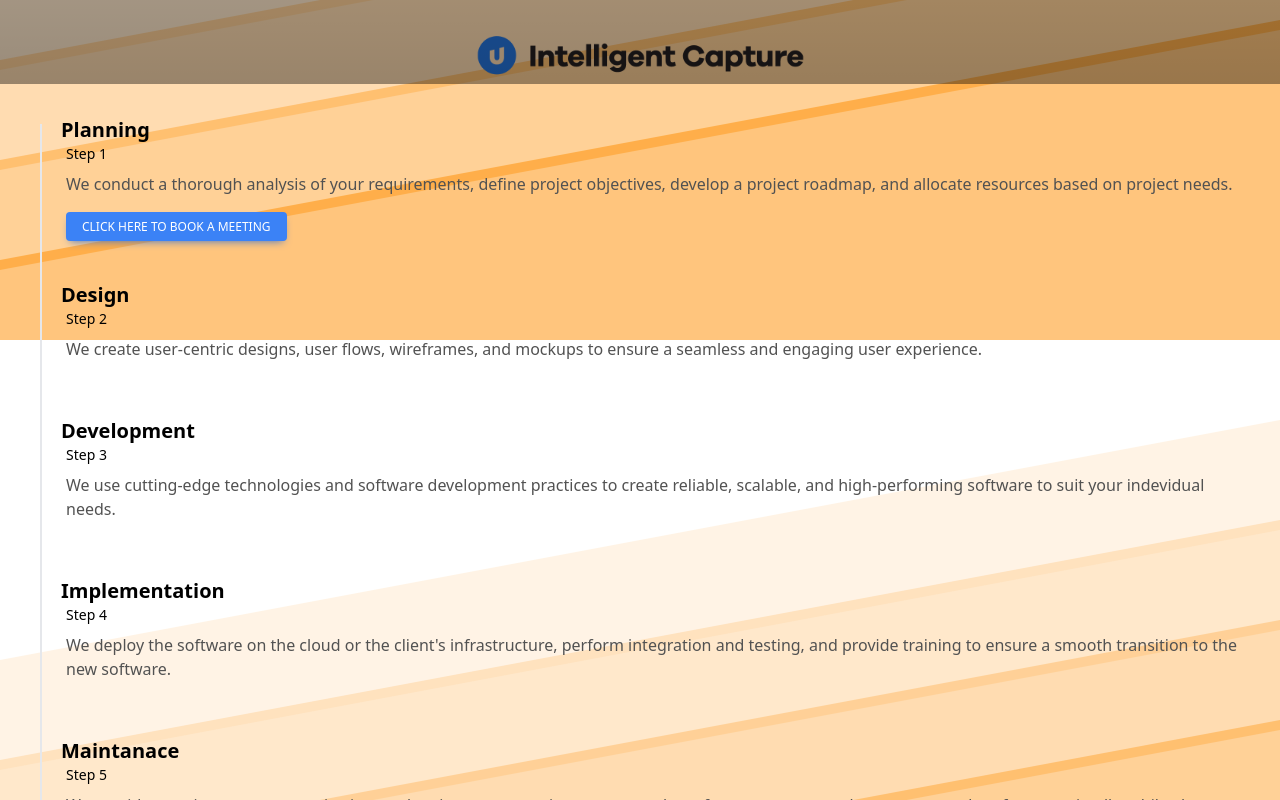
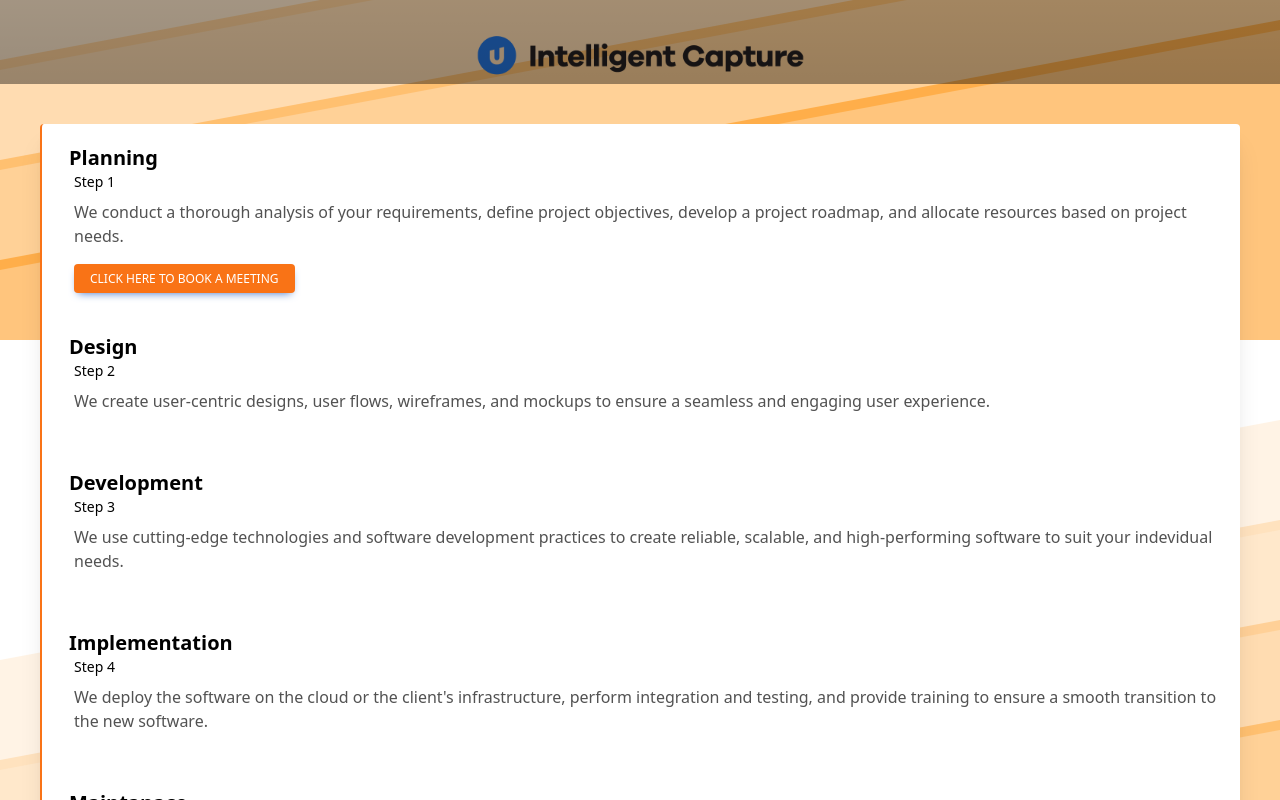
Before and after one commit to KeenanLombard/BlueRaccoon, a Nuxt app: page /software in a window 1280 px wide. Shown: the part 460-1260 px from the top of the page. Built offline with nearby package versions, Linux system fonts and the light colour scheme.

Commit message:
timeline

```diff
--- a/components/timeline.vue
+++ b/components/timeline.vue
@@ -1,8 +1,8 @@
 <template lang="">
   <div>
-    <ol class="border-l-2 border-primary">
+    <ol class="border-l-2 border-orange-500 bg-white p-2 rounded shadow-xl">
       <li>
-        <div class="flex-start flex items-center">
+        <div class="flex-start flex items-center mt-5">
           <div
             class="-ml-[9px] mr-3 -mt-2 flex h-4 w-4 items-center justify-center rounded-full bg-primary"></div>
           <h4 class="-mt-2 text-xl font-semibold">Planning</h4>
@@ -21,7 +21,7 @@
           <a
             href="https://outlook.office365.com/owa/calendar/consultblueracccooncoza@blueraccoon.co.za/bookings/s/fW1JhTF9X0GtGqrAfPxOpA2">
             <button
-              class="rounded bg-blue-500 hover:bg-blue-600 text-white px-4 pt-[6px] pb-[5px] text-xs font-medium uppercase leading-normal shadow-[0_4px_9px_-4px_#3b71ca] transition duration-150 ease-in-out hover:bg-primary-600 hover:shadow-[0_8px_9px_-4px_rgba(59,113,202,0.3),0_4px_18px_0_rgba(59,113,202,0.2)] focus:bg-primary-600 focus:shadow-[0_8px_9px_-4px_rgba(59,113,202,0.3),0_4px_18px_0_rgba(59,113,202,0.2)] focus:outline-none focus:ring-0 active:bg-primary-700 active:shadow-[0_8px_9px_-4px_rgba(59,113,202,0.3),0_4px_18px_0_rgba(59,113,202,0.2)]"
+              class="rounded bg-orange-500 hover:bg-orange-600 text-white px-4 pt-[6px] pb-[5px] text-xs font-medium uppercase leading-normal shadow-[0_4px_9px_-4px_#3b71ca] transition duration-150 ease-in-out hover:bg-orange-600 hover:shadow-[0_8px_9px_-4px_rgba(59,113,202,0.3),0_4px_18px_0_rgba(59,113,202,0.2)] focus:bg-primary-600 focus:shadow-[0_8px_9px_-4px_rgba(59,113,202,0.3),0_4px_18px_0_rgba(59,113,202,0.2)] focus:outline-none focus:ring-0 active:bg-primary-700 active:shadow-[0_8px_9px_-4px_rgba(59,113,202,0.3),0_4px_18px_0_rgba(59,113,202,0.2)]"
               data-te-ripple-init
               data-te-ripple-color="light">
               Click here to Book a meeting
```
